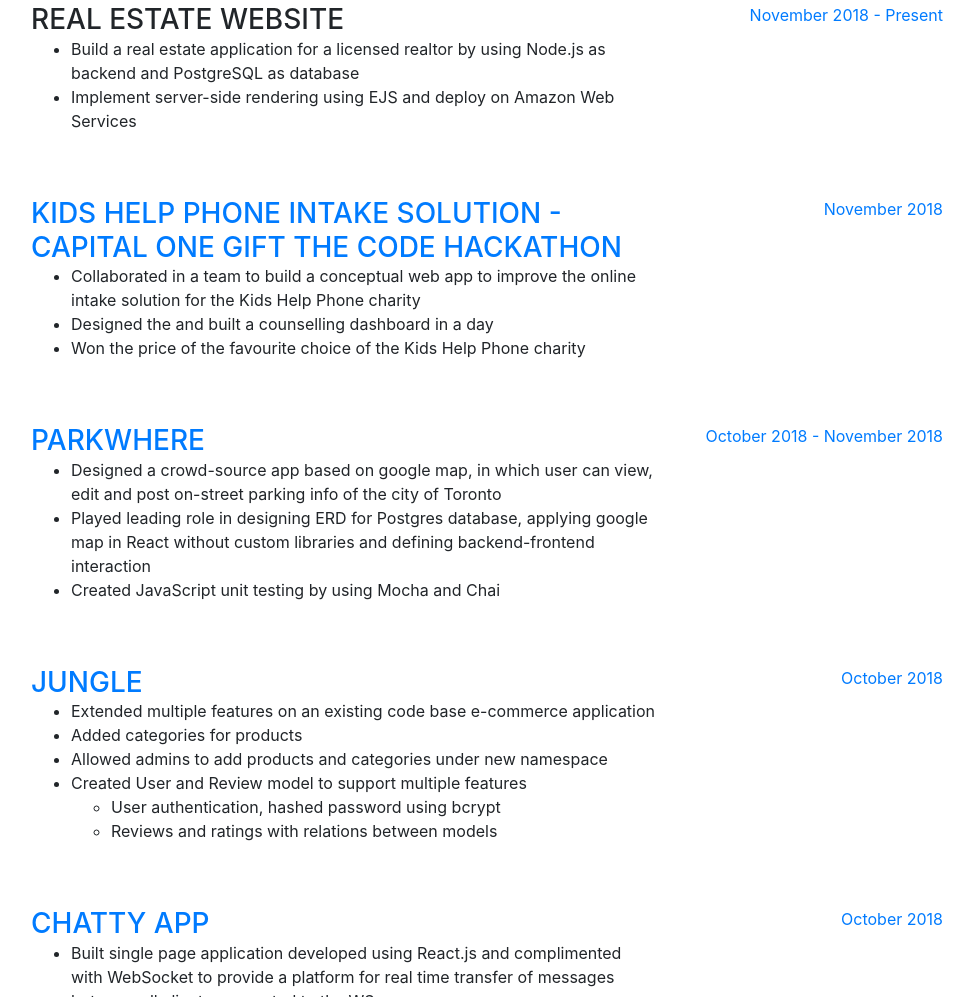
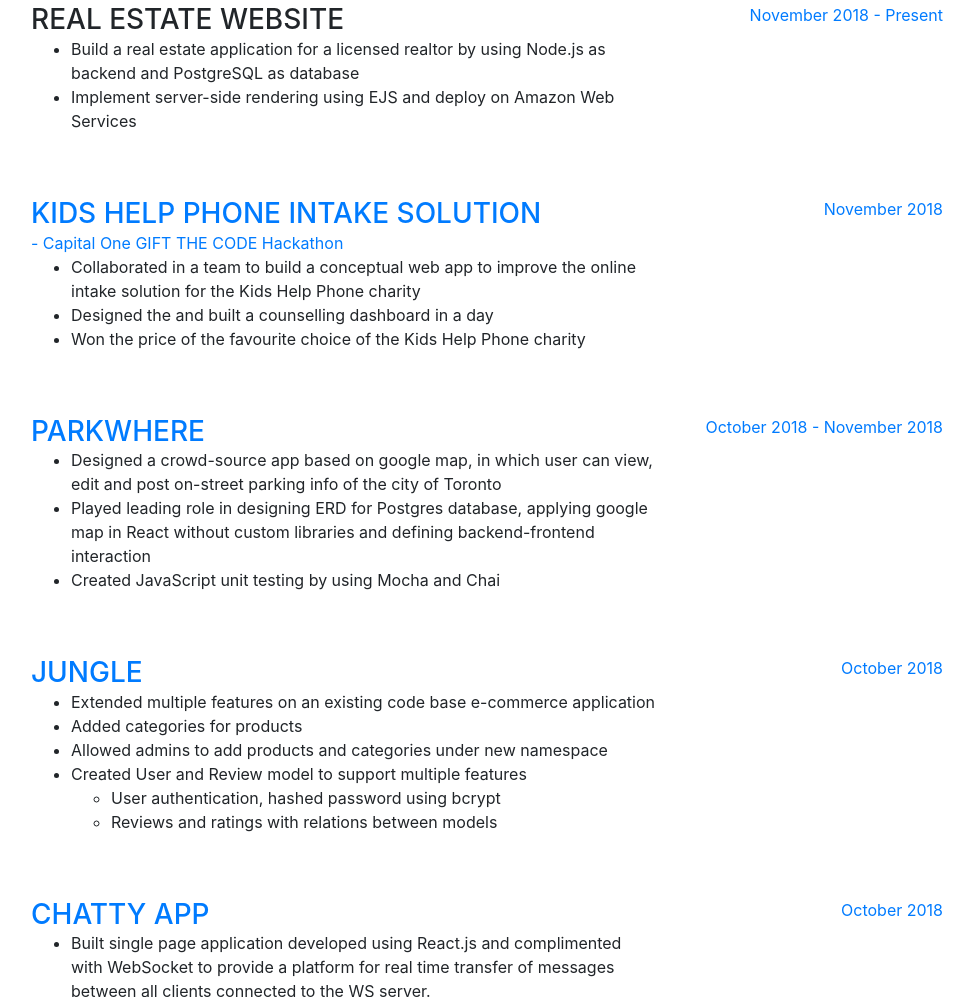
Before and after one commit to donny1103/donny1103.github.io, a website with bundled scripts: page index.html in a window 1280 px wide. Shown: the part 932-1929 px from the top of the page, without its empty margins (289-1262 px from the left). Built offline with nearby package versions, Linux system fonts and the light colour scheme; files whose address does not match are found by name; a web font is replaced by a local one.

Commit message:
update info

```diff
--- a/index.html
+++ b/index.html
@@ -109,8 +109,8 @@
 
           <div class="resume-item d-flex flex-column flex-md-row mb-5">
             <div class="resume-content mr-auto">
-              <a href="https://github.com/donny1103/ParkWhere" target="_blank">
-                <h3 class="mb-0">Kids Help Phone Intake Solution - Capital One GIFT THE CODE Hackathon</h3>
+              <a href="https://github.com/PostmodernKHP/dashboard" target="_blank">
+                <h3 class="mb-0">Kids Help Phone Intake Solution </h3> <span>- Capital One GIFT THE CODE Hackathon</span>
               </a>
                 <ul>
                   <li>
```
